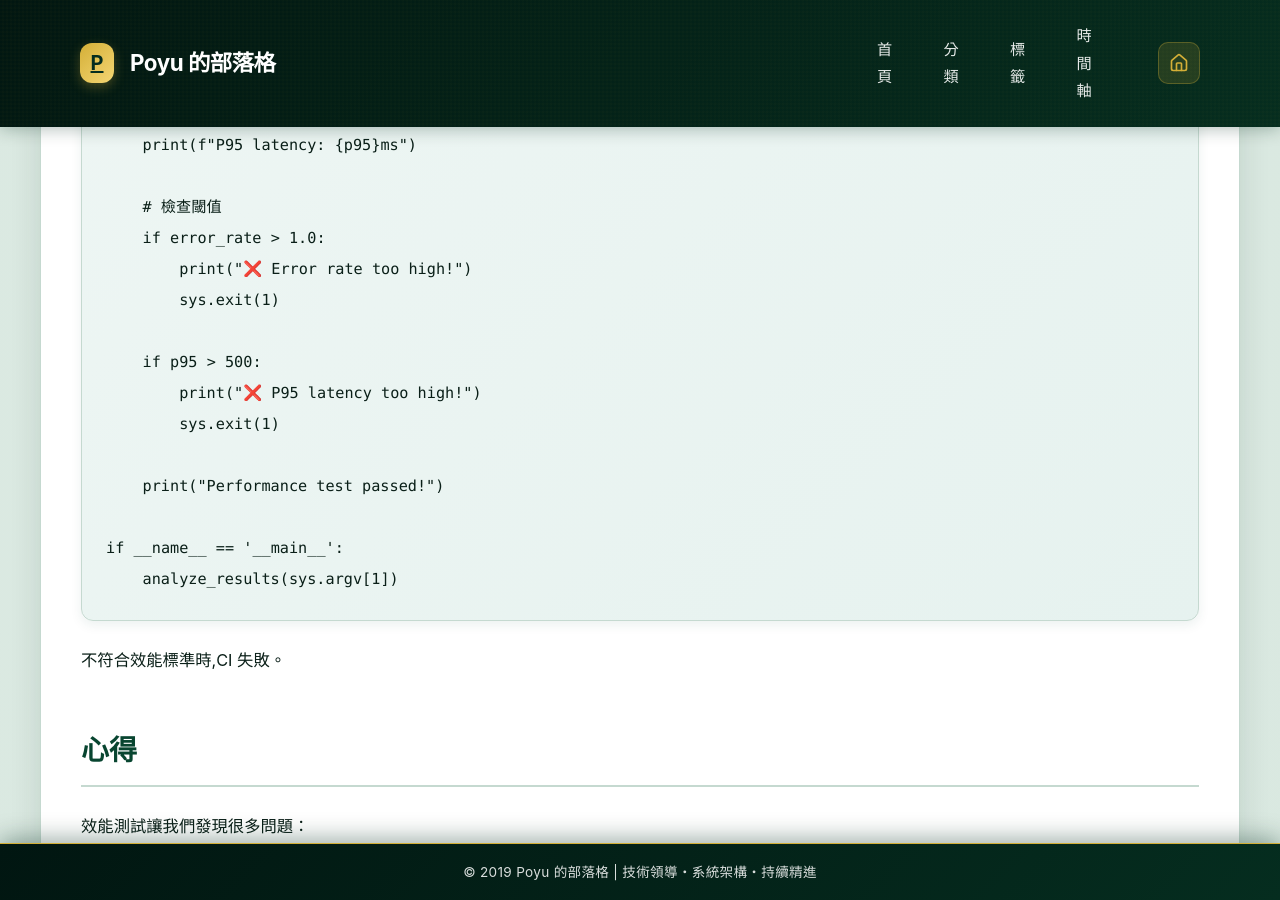
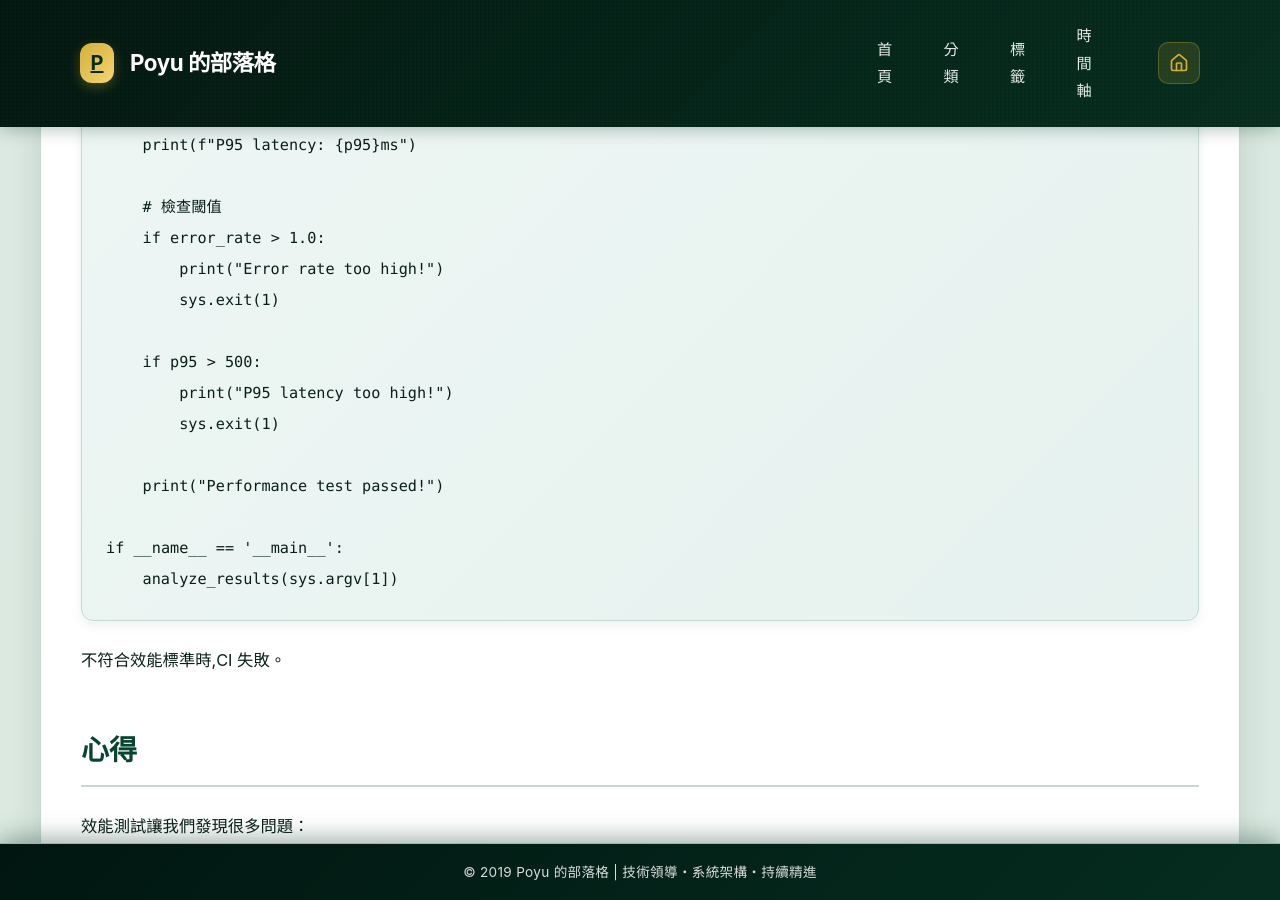
Before and after one commit to chenpoyu/my-blog, a Jekyll site: the page built from _posts/2019-05-20-performance-testing-strategy.md, in a window 1280 px wide and 900 px high, scrolled down 21323 px. Built offline with Jekyll 4.4.1, drawn with Linux system fonts in a browser that asks for light colours.

Commit message:
更新：title: "效能測試策略"
更新於 2026-02-05

```diff
--- a/_posts/2019-05-20-performance-testing-strategy.md
+++ b/_posts/2019-05-20-performance-testing-strategy.md
@@ -647,11 +647,11 @@ def analyze_results(jtl_file):
 
     # 檢查閾值
     if error_rate > 1.0:
-        print("❌ Error rate too high!")
+        print("Error rate too high!")
         sys.exit(1)
 
     if p95 > 500:
-        print("❌ P95 latency too high!")
+        print("P95 latency too high!")
         sys.exit(1)
 
     print("Performance test passed!")
```
